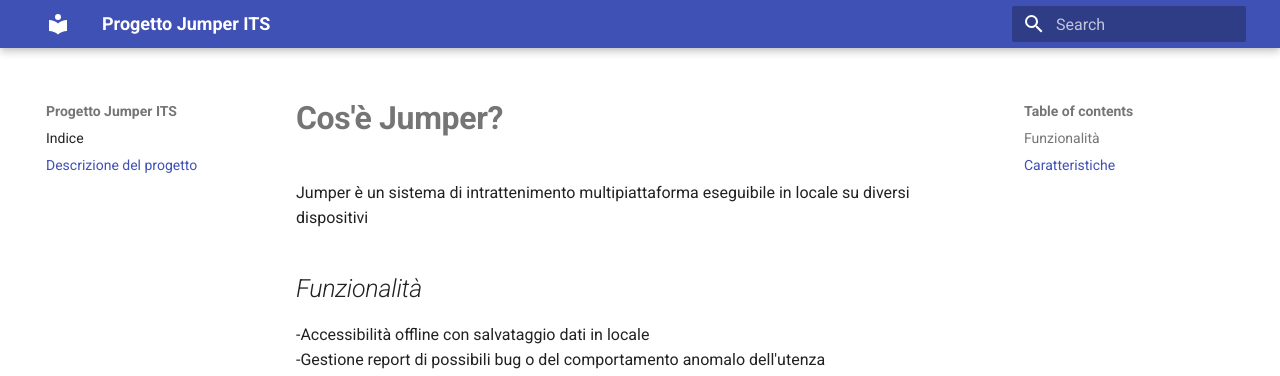
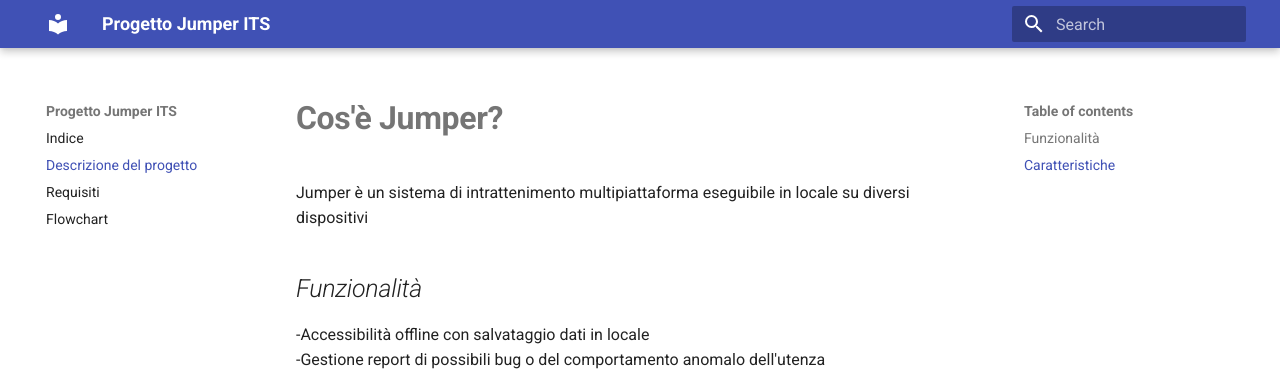
Before and after one commit to LucaParchitelliITS/JumperProjectITS, an MkDocs documentation site: the page built from docs/descrizione.md, in a window 1280 px wide. Shown: the top 376 px of the page. Built offline with MkDocs 1.6.1 and Material for MkDocs 9.7.7, drawn with Linux system fonts in a browser that asks for light colours.

Commit message:
Update mkdocs.yml

```diff
--- a/mkdocs.yml
+++ b/mkdocs.yml
@@ -3,6 +3,8 @@ site_name: Progetto Jumper ITS
 nav:
   - Indice: index.md
   - Descrizione del progetto: descrizione.md
+  - Requisiti: requisiti.md
+  - Flowchart: flowchart.md
 
 theme:
   name: material
```
